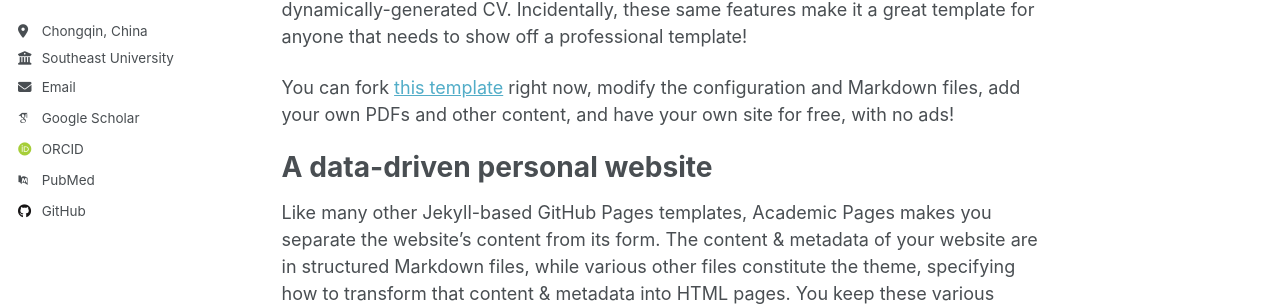
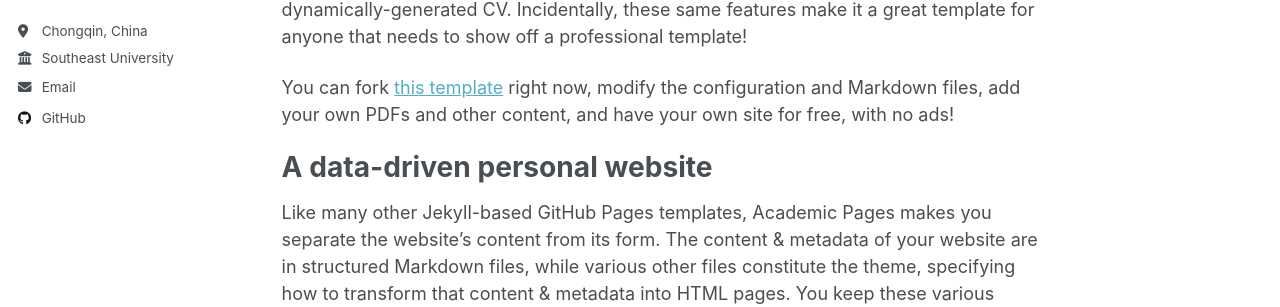
Before and after one commit to Tliu-seu/Taoliu.github.io, a Jekyll site: the page built from _pages/about.md, in a window 1280 px wide. Shown: the part 335-642 px from the top of the page. Built offline with Jekyll 4.4.1, drawn with Linux system fonts in a browser that asks for light colours; some web fonts are replaced; a script that is not in the unit is left out.

Commit message:
Update _config.yml

```diff
--- a/_config.yml
+++ b/_config.yml
@@ -35,12 +35,12 @@ author:
   # Academic websites
   academia         : # URL
   arxiv            : # URL - Update with the correct link to your profile
-  googlescholar    : "https://scholar.google.com/citations?user=PS_CX0AAAAAJ"
+  #googlescholar    : "https://scholar.google.com/citations?user=PS_CX0AAAAAJ"
   inspire-hep      : # URL
   impactstory      : # URL
-  orcid            : "https://orcid.org/yourorcidurl"
+  #orcid            : "https://orcid.org/yourorcidurl"
   semantic         : # URL
-  pubmed           : "https://www.ncbi.nlm.nih.gov/pubmed/?term=john+snow"
+  #pubmed           : "https://www.ncbi.nlm.nih.gov/pubmed/?term=john+snow"
   researchgate     : # URL
   scopus           : # URL
 
@@ -48,7 +48,7 @@ author:
   bitbucket        : # Username - Update with your username on the site
   codepen          : # Username
   dribbble         : # Username
-  github           : "academicpages"
+  github           : "Tliu-seu"
   kaggle           : # Username
   stackoverflow    : # User number or user number and name (i.e., use "1" or "1/jeff-atwood")
 
```
